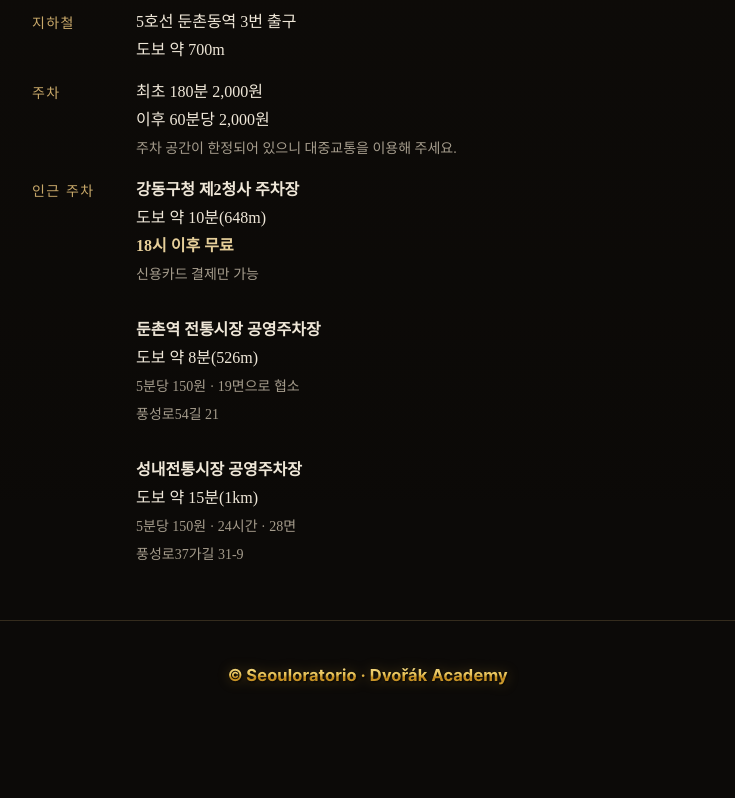
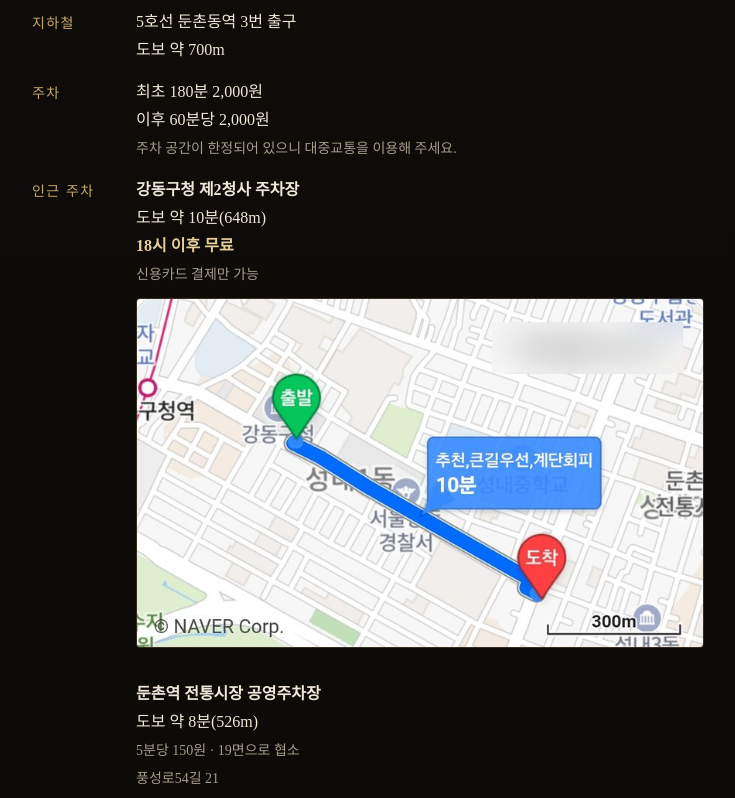
Before and after one commit to kimjiheon1982go/seouloratorio, a plain HTML site: page special-concert/index.html in a window 1280 px wide. Shown: the part 4385-5183 px from the top of the page, without its empty margins (272-1007 px from the left). Drawn offline with nearby package versions, Linux system fonts and the light colour scheme.

Commit message:
Add Naver walking-route maps under each nearby parking lot (tap to enlarge)
Co-Authored-By: Claude Opus 5.5 <noreply@anthropic.com>
Claude-Session: https://claude.ai/code/session_01TE4dLCWdcK6Lj2QG2vgyBi

```diff
--- a/special-concert/index.html
+++ b/special-concert/index.html
@@ -142,6 +142,7 @@
   .pv .x{position:fixed;top:calc(12px + env(safe-area-inset-top));right:12px;width:44px;height:44px;border-radius:50%;border:1px solid var(--gold);background:rgba(15,13,11,.85);color:var(--gold2);font-size:26px;line-height:1;cursor:pointer;display:grid;place-items:center}
   .pv .x:hover{background:rgba(201,169,106,.2)}
   body.pv-on{overflow:hidden}
+  .route{display:block;width:100%;height:auto;cursor:zoom-in;margin:10px 0 4px;border:1px solid var(--line);border-radius:4px}
 </style>
 </head>
 <body>
@@ -260,7 +261,7 @@
         <dt>주소</dt><dd>서울특별시 강동구 성안로 30<br>호원대학교 취업지원센터 건물<button class="copy" type="button" id="copyAddr">주소 복사</button></dd>
         <dt>지하철</dt><dd>5호선 둔촌동역 3번 출구<br>도보 약 700m</dd>
         <dt>주차</dt><dd>최초 180분 2,000원<br>이후 60분당 2,000원<br><span style="color:var(--mute);font-size:14px">주차 공간이 한정되어 있으니 대중교통을 이용해 주세요.</span></dd>
-        <dt>인근 주차</dt><dd><b style="font-weight:600">강동구청 제2청사 주차장</b><br>도보 약 10분(648m)<br><b style="color:var(--gold2);font-weight:600">18시 이후 무료</b><br><span style="color:var(--mute);font-size:14px">신용카드 결제만 가능</span><br><br><b style="font-weight:600">둔촌역 전통시장 공영주차장</b><br>도보 약 8분(526m)<br><span style="color:var(--mute);font-size:14px">5분당 150원 · 19면으로 협소<br>풍성로54길 21</span><br><br><b style="font-weight:600">성내전통시장 공영주차장</b><br>도보 약 15분(1km)<br><span style="color:var(--mute);font-size:14px">5분당 150원 · 24시간 · 28면<br>풍성로37가길 31-9</span></dd>
+        <dt>인근 주차</dt><dd><b style="font-weight:600">강동구청 제2청사 주차장</b><br>도보 약 10분(648m)<br><b style="color:var(--gold2);font-weight:600">18시 이후 무료</b><br><span style="color:var(--mute);font-size:14px">신용카드 결제만 가능</span><img class="route" src="route-gangdong.jpg" alt="강동구청 제2청사 주차장에서 호원아트홀까지 도보 경로" loading="lazy" width="732" height="450"><br><b style="font-weight:600">둔촌역 전통시장 공영주차장</b><br>도보 약 8분(526m)<br><span style="color:var(--mute);font-size:14px">5분당 150원 · 19면으로 협소<br>풍성로54길 21</span><img class="route" src="route-dunchon.jpg" alt="둔촌역 전통시장 공영주차장에서 호원아트홀까지 도보 경로" loading="lazy" width="732" height="450"><br><b style="font-weight:600">성내전통시장 공영주차장</b><br>도보 약 15분(1km)<br><span style="color:var(--mute);font-size:14px">5분당 150원 · 24시간 · 28면<br>풍성로37가길 31-9</span><img class="route" src="route-seongnae.jpg" alt="성내전통시장 공영주차장에서 호원아트홀까지 도보 경로" loading="lazy" width="732" height="450"></dd>
       </dl>
     </div>
   </section>
@@ -289,7 +290,8 @@
   const pv=document.getElementById('pv'),pb=document.getElementById('posterBtn'),pi=document.getElementById('pvImg');
   const openPv=()=>{pv.classList.add('open');document.body.classList.add('pv-on')};
   const closePv=()=>{pv.classList.remove('open');document.body.classList.remove('pv-on')};
-  pb.addEventListener('click',openPv);
+  pb.addEventListener('click',()=>{pi.src='poster.jpg?v=2';pi.alt='헨델《메시아》 특별연주회 포스터';openPv()});
+  document.querySelectorAll('img.route').forEach(r=>r.addEventListener('click',()=>{pi.src=r.src;pi.alt=r.alt;openPv()}));
   document.getElementById('pvClose').addEventListener('click',closePv);
   pv.addEventListener('click',e=>{if(e.target===pv)closePv()});
   document.addEventListener('keydown',e=>{if(e.key==='Escape')closePv()});
```
Also changed, not shown: special-concert/route-dunchon.jpg (added), special-concert/route-gangdong.jpg (added), special-concert/route-seongnae.jpg (added).
